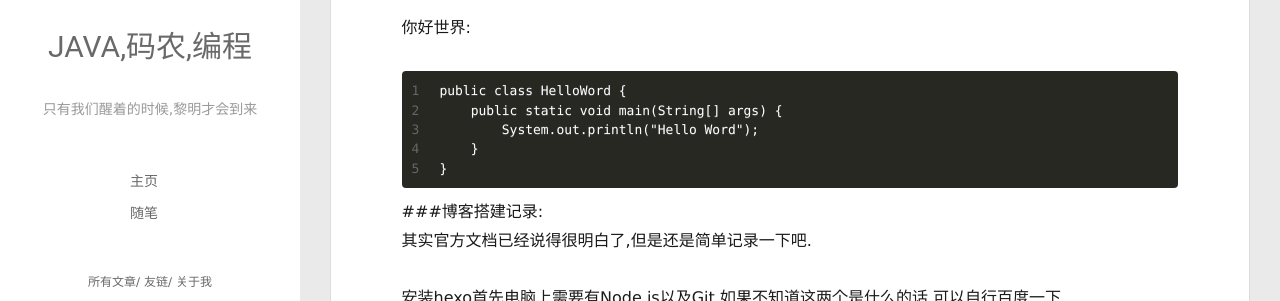
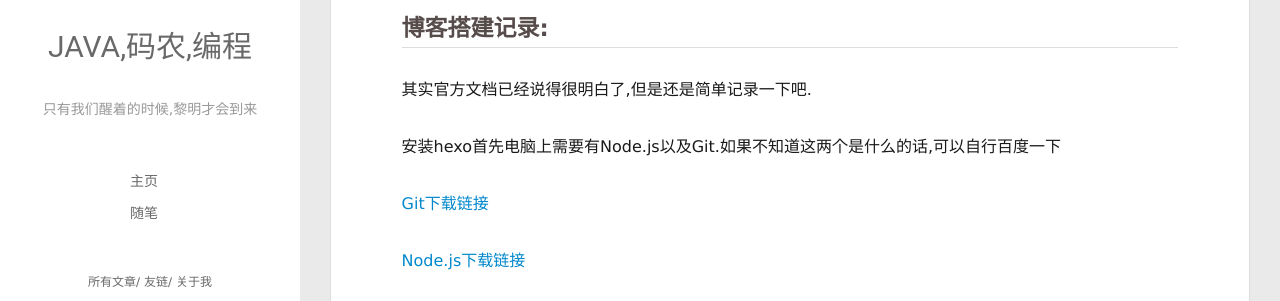
Before and after one commit to wakeUp-cc/wakeup-cc.github.io, a plain HTML site: page 2019/08/31/起始/index.html in a window 1280 px wide. Shown: the part 243-544 px from the top of the page. Drawn offline with Linux system fonts and the light colour scheme.

Commit message:
Site updated: 2019-08-31 15:55:56

```diff
--- a/2019/08/31/起始/index.html
+++ b/2019/08/31/起始/index.html
@@ -17,7 +17,7 @@
 <meta property="og:description" content="很早就有搭建起属于自己的博客的想法了,但一直因为技术不到位,始终无法实现.">
 <meta property="og:locale" content="en">
 <meta property="og:image" content="https://wakeup-cc.github.io/2019/08/31/起始/1.png">
-<meta property="og:updated_time" content="2019-08-31T07:53:04.864Z">
+<meta property="og:updated_time" content="2019-08-31T07:55:03.050Z">
 <meta name="twitter:card" content="summary">
 <meta name="twitter:title" content="起始">
 <meta name="twitter:description" content="很早就有搭建起属于自己的博客的想法了,但一直因为技术不到位,始终无法实现.">
@@ -183,10 +183,7 @@
 
         <p>很早就有搭建起属于自己的博客的想法了,但一直因为技术不到位,始终无法实现.<a id="more"></a><br>无意中发现了有大佬写的博客模板.只需要命令就可以生成模板+GitHub就可以实现自己的博客.<br>实在是我等码农的神兵利器,希望自己某一天也可以成长为造轮子的人.</p>
 <hr>
-<p>你好世界:</p>
-<figure class="highlight plain"><table><tr><td class="gutter"><pre><span class="line">1</span><br><span class="line">2</span><br><span class="line">3</span><br><span class="line">4</span><br><span class="line">5</span><br></pre></td><td class="code"><pre><span class="line">public class HelloWord &#123;</span><br><span class="line">    public static void main(String[] args) &#123;</span><br><span class="line">        System.out.println(&quot;Hello Word&quot;);</span><br><span class="line">    &#125;</span><br><span class="line">&#125;</span><br></pre></td></tr></table></figure>
-
-<p>###博客搭建记录:<br>其实官方文档已经说得很明白了,但是还是简单记录一下吧.</p>
+<h2 id="博客搭建记录"><a href="#博客搭建记录" class="headerlink" title="博客搭建记录:"></a>博客搭建记录:</h2><p>其实官方文档已经说得很明白了,但是还是简单记录一下吧.</p>
 <p>安装hexo首先电脑上需要有Node.js以及Git.如果不知道这两个是什么的话,可以自行百度一下</p>
 <p><a href="https://git-scm.com/download/win" target="_blank" rel="noopener">Git下载链接</a></p>
 <p><a href="https://nodejs.org/en/" target="_blank" rel="noopener">Node.js下载链接</a></p>
```
